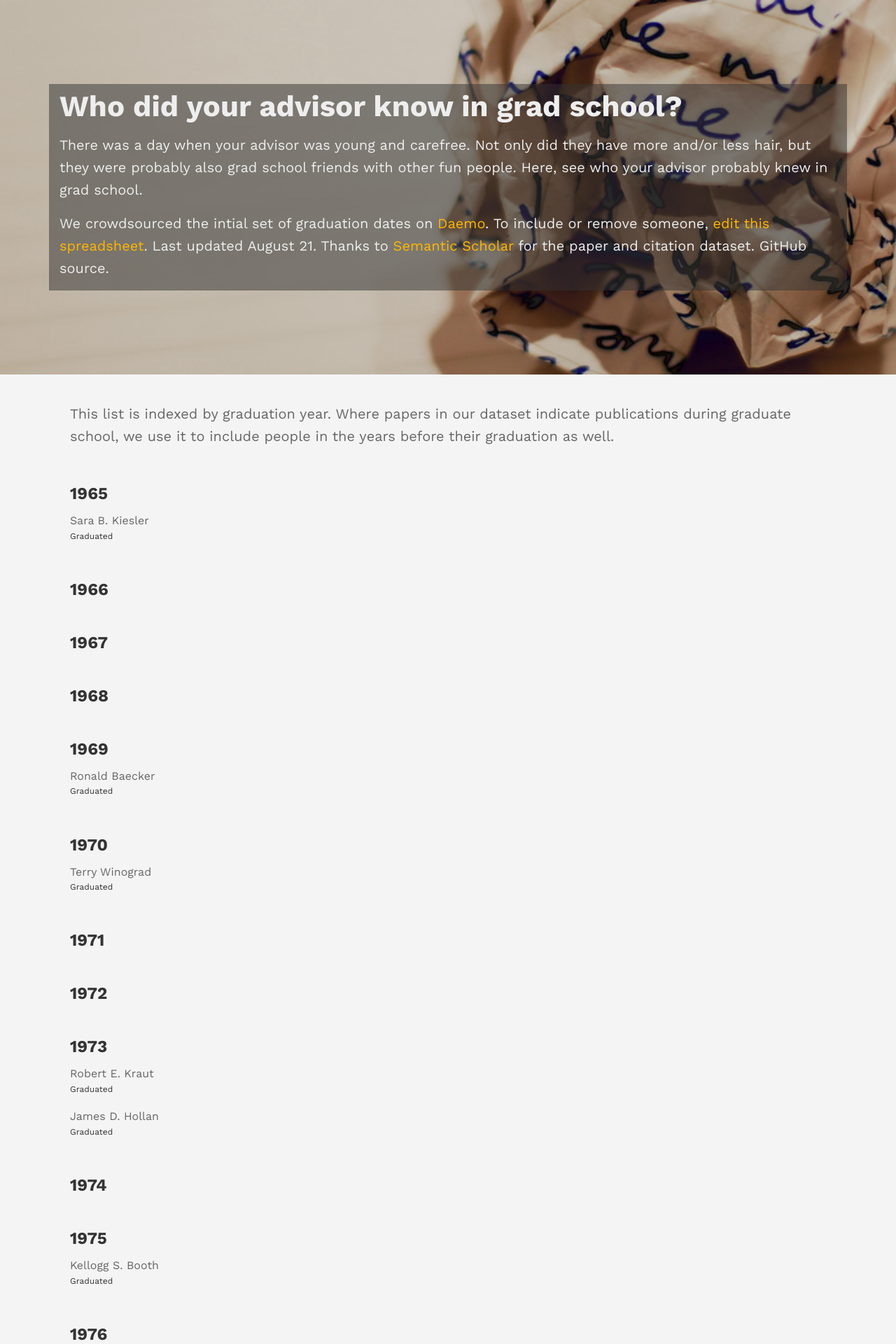
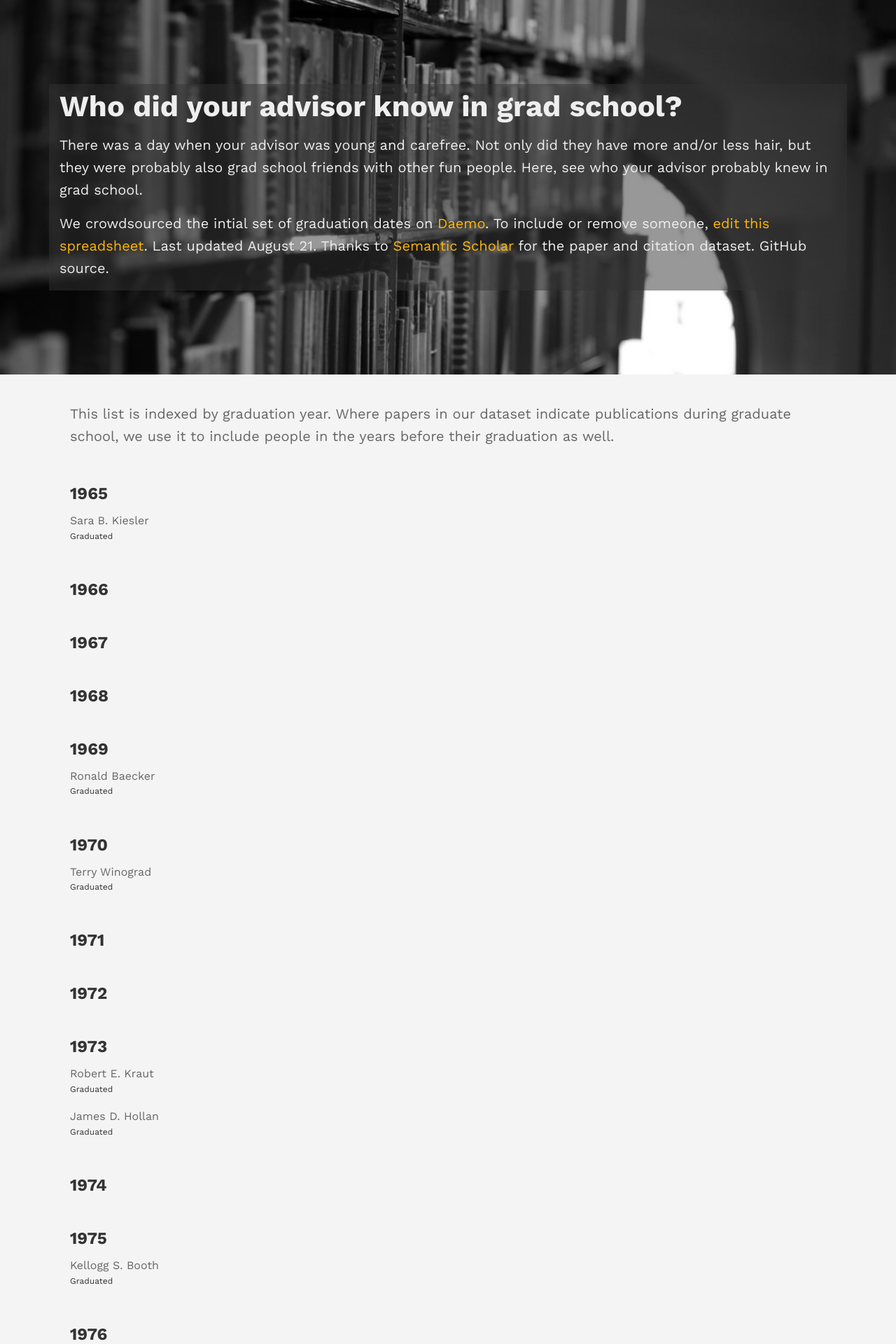
Before and after one commit to mbernst/gradschoolfriends, a Jekyll site: the page built from index.html, in a window 1280 px wide. Shown: the top 1920 px of the page at 70% size. Built offline with Jekyll 4.4.1, drawn with Linux system fonts in a browser that asks for light colours.

Commit message:
new header image

```diff
--- a/assets/css/main.scss
+++ b/assets/css/main.scss
@@ -10,7 +10,7 @@ $inverted-color: rgb(238,238,238);
 $card-color: rgb(255,255,255);
 $border-color: rgba(0,0,0,.1);
 
-$hero-bg: "../img/crumple4.png";
+$hero-bg: "../img/library2.jpg";
 
 $grid-breakpoints: (
   xs: 0,
--- a/robots.txt
+++ /dev/null
@@ -1,2 +0,0 @@
-User-agent: *
-Disallow: /
```
Also changed, not shown: assets/img/library.jpg (added), assets/img/library2.jpg (added).
